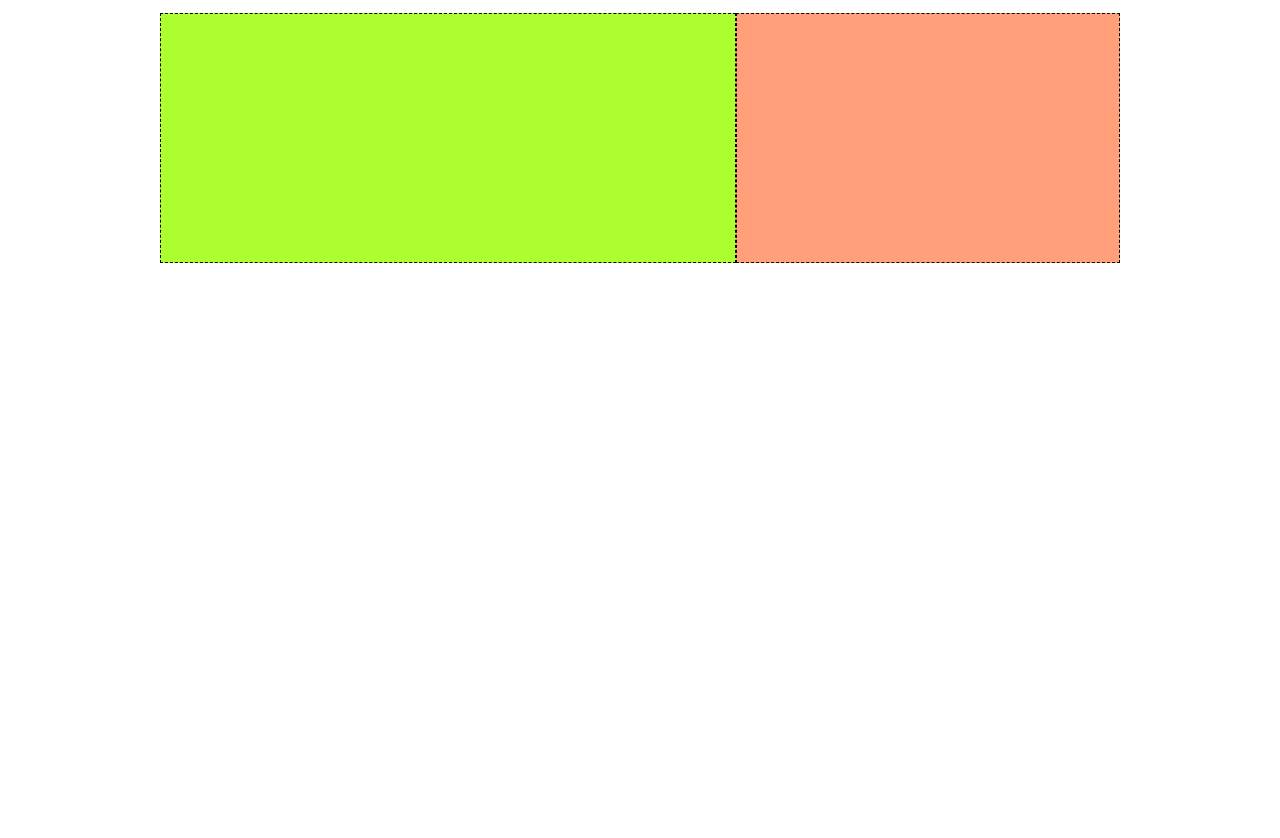
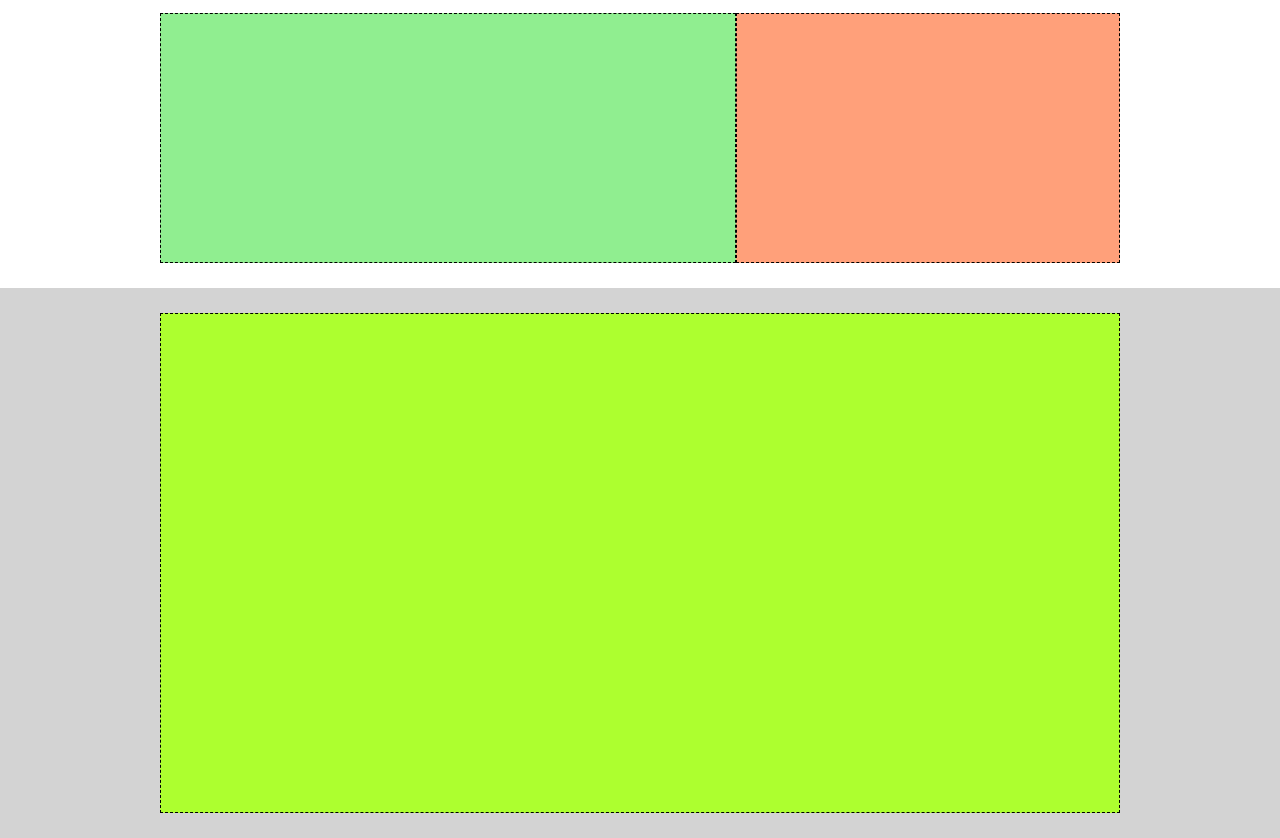
Before and after one commit to byHYONS/htmlcss-struttura-discord, a plain HTML site: page index.html in a window 1280 px wide. Shown: the part 954-1792 px from the top of the page. Before the commit the page ends 1242 px from the top, so only its background shows below. Drawn offline with Linux system fonts and the light colour scheme.

Commit message:
[UPD] added container h500px

```diff
--- a/css/style.css
+++ b/css/style.css
@@ -58,6 +58,10 @@ header {
 
 }
 
+.col-15 {
+    width: 15%;
+}
+
 /* MARGIN */
 .mrg-10 {
     margin: 10px 0;
@@ -110,7 +114,7 @@ header {
     border: 1px dashed black;
 }
 
-.bg-lightgreen {
+.bg-greenyellow {
     background-color: greenyellow;
     border: 1px dashed black;
 }
--- a/index.html
+++ b/index.html
@@ -55,6 +55,12 @@
                 </div>
             </div>
         </div>
+        <!-- CONTAINER HEIGHT 500PX -->
+        <div class="container-full bg-lightgray">
+            <div class="container">
+                <div class="col-100 ht-500 bg-greenyellow mrg-10"></div>
+            </div>
+        </div>
 
     </main>
 </body>
```
